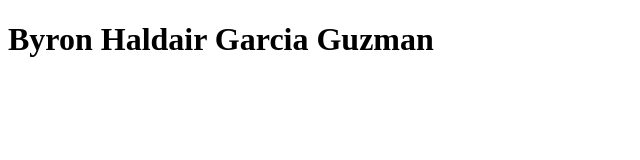
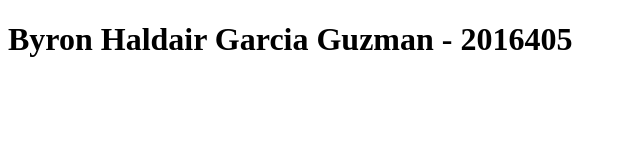
Before and after one commit to bgarcia2016405/PrimerRepositorio, a plain HTML site: page index.html in a window 1280 px wide. Shown: the whole page, without its empty margins (0-640 px from the left). Drawn offline with Linux system fonts and the light colour scheme.

Commit message:
Puse mi carnet

```diff
--- a/index.html
+++ b/index.html
@@ -6,6 +6,6 @@
     <title>Primer proyecto git</title>
 </head>
 <body>
-    <h1>Byron Haldair Garcia Guzman</h1>
+    <h1>Byron Haldair Garcia Guzman - 2016405</h1>
 </body>
 </html>
```
